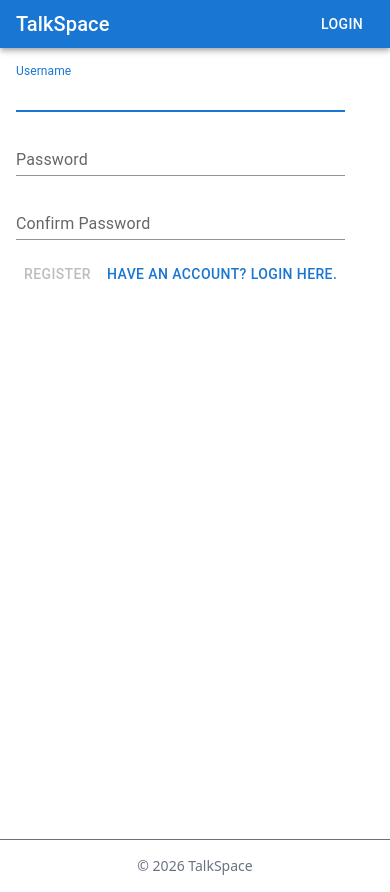
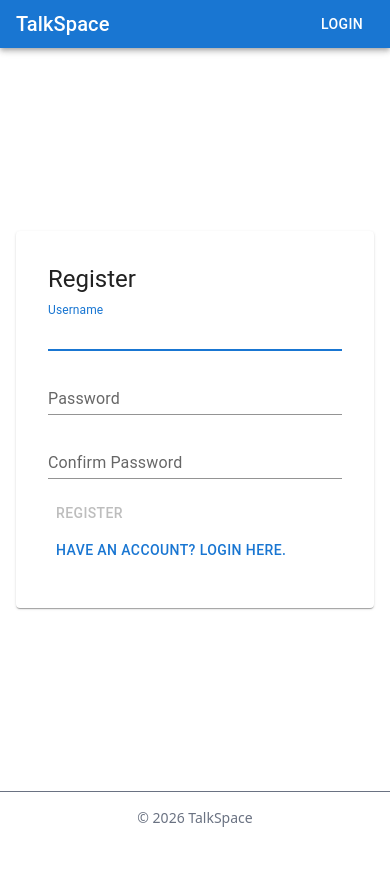
Before and after one commit to wjh3355/cvwo-assignment, a React (Vite) app in the folder client/: page /auth/register in a window 390 px wide. After the commit the page ends 844 px from the top, so only its background shows below. Built offline with nearby package versions, Linux system fonts and the light colour scheme; no server answers.

Commit message:
feat: UI (final final)

```diff
--- a/client/src/components/Home.tsx
+++ b/client/src/components/Home.tsx
@@ -24,11 +24,14 @@ export default function Home() {
                Welcome to TalkSpace
             </Typography>
 
-            <Paper elevation={3} sx={{ p: 4, textAlign: "center" }}>
+            <Paper
+               elevation={3}
+               sx={{ paddingTop: 2, paddingBottom: 2, textAlign: "center" }}
+            >
                <Stack
                   direction="row"
                   flexWrap="wrap"
-                  gap={2}
+                  gap={1}
                   justifyContent="center"
                >
                   {!topics ? (
--- a/client/src/components/MainLayout.tsx
+++ b/client/src/components/MainLayout.tsx
@@ -2,11 +2,8 @@ import { Outlet } from "react-router"
 
 export default function MainLayout() {
    return (
-      <main className="min-h-screen flex flex-col">
-         <section
-            id="main-content"
-            className="grow p-4 md:p-8 flex items-start"
-         >
+      <main className="min-h-[calc(100vh-48px)] flex flex-col">
+         <section id="main-content" className="flex-1 p-4 md:p-8 flex">
             <Outlet />
          </section>
 
--- a/client/src/components/Navbar.tsx
+++ b/client/src/components/Navbar.tsx
@@ -31,12 +31,12 @@ export default function Navbar() {
                <Typography
                   variant="h6"
                   component="div"
-                  sx={{ flexGrow: 1 }}
                   className="cursor-pointer"
                   onClick={() => nav("/")}
                >
                   TalkSpace
                </Typography>
+               <div className="grow" />
                {user && !isLoading ? (
                   <>
                      <Typography
--- a/client/src/components/auth/LoginPage.tsx
+++ b/client/src/components/auth/LoginPage.tsx
@@ -7,6 +7,10 @@ import type { LoginFields } from "../../types"
 import { loginHandler } from "./handlers"
 import Button from "@mui/material/Button"
 import TextField from "@mui/material/TextField"
+import Box from "@mui/material/Box"
+import Card from "@mui/material/Card"
+import CardContent from "@mui/material/CardContent"
+import Typography from "@mui/material/Typography"
 
 export default function Login() {
    const nav = useNavigate()
@@ -31,8 +35,27 @@ export default function Login() {
    const qc = useQueryClient()
 
    return (
+      <Box
+         sx={{
+            flex: 1,
+            display: "flex",
+            alignItems: "center",
+            justifyContent: "center",
+         }}
+      >
+         <Card
+            sx={{
+               padding: 2,
+            }}
+         >
+            <CardContent>
+               <Typography variant="h5" gutterBottom>
+                  Login
+               </Typography>
                <form
-         onSubmit={handleSubmit((data) => loginHandler(data, qc, nav, reset))}
+                  onSubmit={handleSubmit((data) =>
+                     loginHandler(data, qc, nav, reset)
+                  )}
                   className="flex flex-col gap-4"
                >
                   <title>Login</title>
@@ -64,10 +87,16 @@ export default function Login() {
                      >
                         {isSubmitting ? "Logging in..." : "Log In"}
                      </Button>
-            <Button type="button" onClick={() => nav("/auth/register")}>
+                     <Button
+                        type="button"
+                        onClick={() => nav("/auth/register")}
+                     >
                         No account? REGISTER here.
                      </Button>
                   </div>
                </form>
+            </CardContent>
+         </Card>
+      </Box>
    )
 }
--- a/client/src/components/auth/RegisterPage.tsx
+++ b/client/src/components/auth/RegisterPage.tsx
@@ -7,6 +7,10 @@ import type { RegisterFields } from "../../types"
 import { registerHandler } from "./handlers"
 import Button from "@mui/material/Button"
 import TextField from "@mui/material/TextField"
+import CardContent from "@mui/material/CardContent"
+import Card from "@mui/material/Card"
+import Box from "@mui/material/Box"
+import Typography from "@mui/material/Typography"
 
 export default function Register() {
    const nav = useNavigate()
@@ -49,6 +53,23 @@ export default function Register() {
    const qc = useQueryClient()
 
    return (
+      <Box
+         sx={{
+            flex: 1,
+            display: "flex",
+            alignItems: "center",
+            justifyContent: "center",
+         }}
+      >
+         <Card
+            sx={{
+               padding: 2,
+            }}
+         >
+            <CardContent>
+               <Typography variant="h5" gutterBottom>
+                  Register
+               </Typography>
                <form
                   onSubmit={handleSubmit((data) =>
                      registerHandler(data, qc, nav, reset)
@@ -97,5 +118,8 @@ export default function Register() {
                      </Button>
                   </div>
                </form>
+            </CardContent>
+         </Card>
+      </Box>
    )
 }
--- a/client/src/components/new/MakeNewComment.tsx
+++ b/client/src/components/new/MakeNewComment.tsx
@@ -8,6 +8,8 @@ import TextField from "@mui/material/TextField"
 import toast from "react-hot-toast"
 import Alert from "@mui/material/Alert"
 import { Link } from "react-router"
+import Card from "@mui/material/Card"
+import Typography from "@mui/material/Typography"
 
 interface NewCommentForm {
    content: string
@@ -81,7 +83,11 @@ export default function MakeNewComment({
    }
 
    return (
+      <Card sx={{ padding: 2 }}>
          <div className="w-full flex flex-col gap-4">
+            <Typography variant="h5">
+               Make a new comment for this post:
+            </Typography>
             <TextField
                error={!!errors.content}
                helperText={errors.content?.message}
@@ -99,5 +105,6 @@ export default function MakeNewComment({
                {isSubmitting ? "Submitting..." : "Submit Comment"}
             </Button>
          </div>
+      </Card>
    )
 }
--- a/client/src/components/new/MakeNewPost.tsx
+++ b/client/src/components/new/MakeNewPost.tsx
@@ -10,6 +10,7 @@ import toast from "react-hot-toast"
 import Typography from "@mui/material/Typography"
 import Alert from "@mui/material/Alert"
 import { Link } from "react-router"
+import Card from "@mui/material/Card"
 
 interface NewPostForm {
    title: string
@@ -81,8 +82,11 @@ export default function MakeNewPost({
    }
 
    return (
+      <Card sx={{ padding: 2 }}>
          <div className="w-full flex flex-col gap-4">
-         <Typography variant="h5">Make new post for this topic:</Typography>
+            <Typography variant="h5">
+               Make a new post for this topic:
+            </Typography>
             <div>
                <TextField
                   label="Title"
@@ -113,5 +117,6 @@ export default function MakeNewPost({
                {isSubmitting ? "Submitting..." : "Submit Post"}
             </Button>
          </div>
+      </Card>
    )
 }
--- a/client/src/components/new/MakeNewTopic.tsx
+++ b/client/src/components/new/MakeNewTopic.tsx
@@ -10,6 +10,7 @@ import toast from "react-hot-toast"
 import Typography from "@mui/material/Typography"
 import Alert from "@mui/material/Alert"
 import { Link } from "react-router"
+import Card from "@mui/material/Card"
 
 interface NewTopicForm {
    name: string
@@ -54,7 +55,7 @@ export default function MakeNewTopic({ user }: { user: User | undefined }) {
 
    const queryKey = ["topics"]
 
-   async function handleCreateComment(data: NewTopicForm) {
+   async function handleCreateTopic(data: NewTopicForm) {
       const postReq: NewTopicForm = {
          name: data.name.trim().toLowerCase(),
       }
@@ -74,6 +75,7 @@ export default function MakeNewTopic({ user }: { user: User | undefined }) {
    }
 
    return (
+      <Card sx={{ padding: 2, width: "100%" }}>
          <div className="w-full flex flex-col gap-4">
             <Typography variant="h5">Make new topic:</Typography>
             <div>
@@ -89,10 +91,11 @@ export default function MakeNewTopic({ user }: { user: User | undefined }) {
             </div>
             <Button
                disabled={!isDirty || !isValid || isSubmitting}
-            onClick={handleSubmit(handleCreateComment)}
+               onClick={handleSubmit(handleCreateTopic)}
             >
                {isSubmitting ? "Submitting..." : "Create New Topic"}
             </Button>
          </div>
+      </Card>
    )
 }
```
Lines whose indentation alone changed are shown as unchanged.
